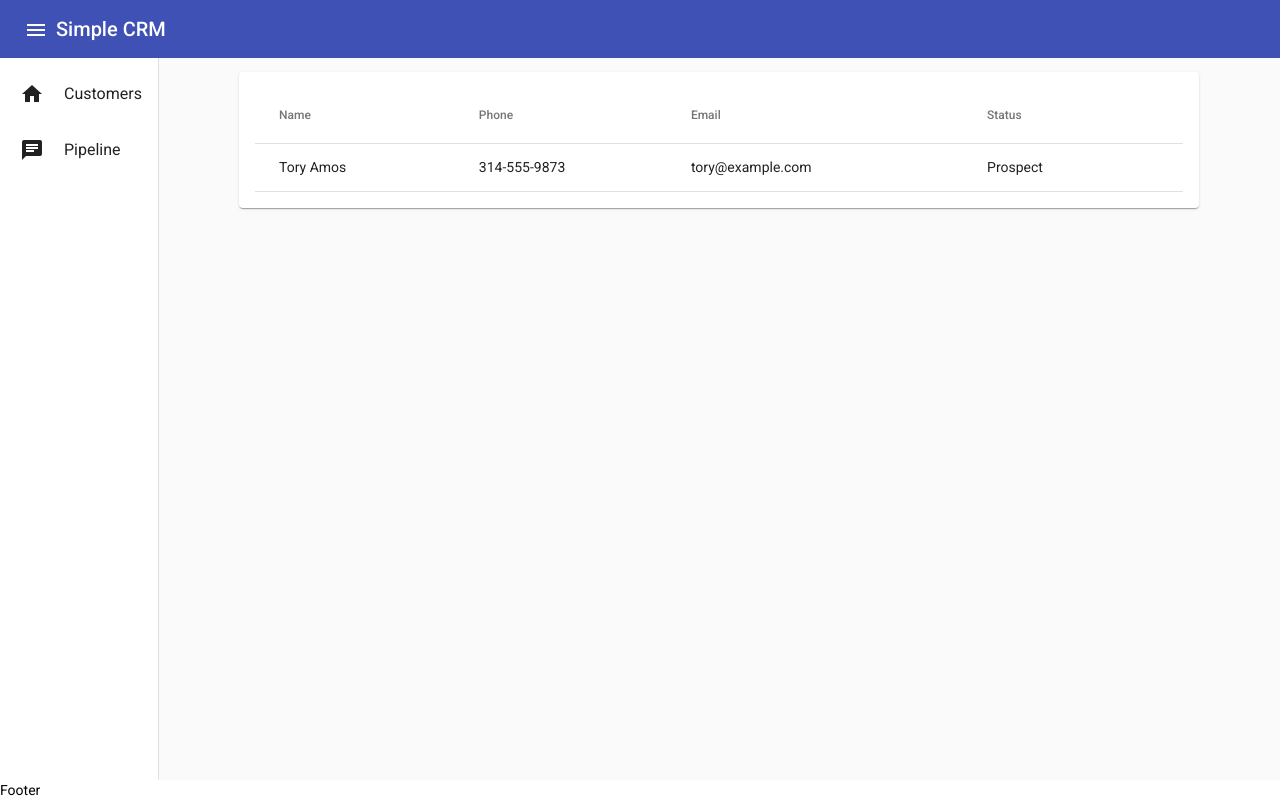
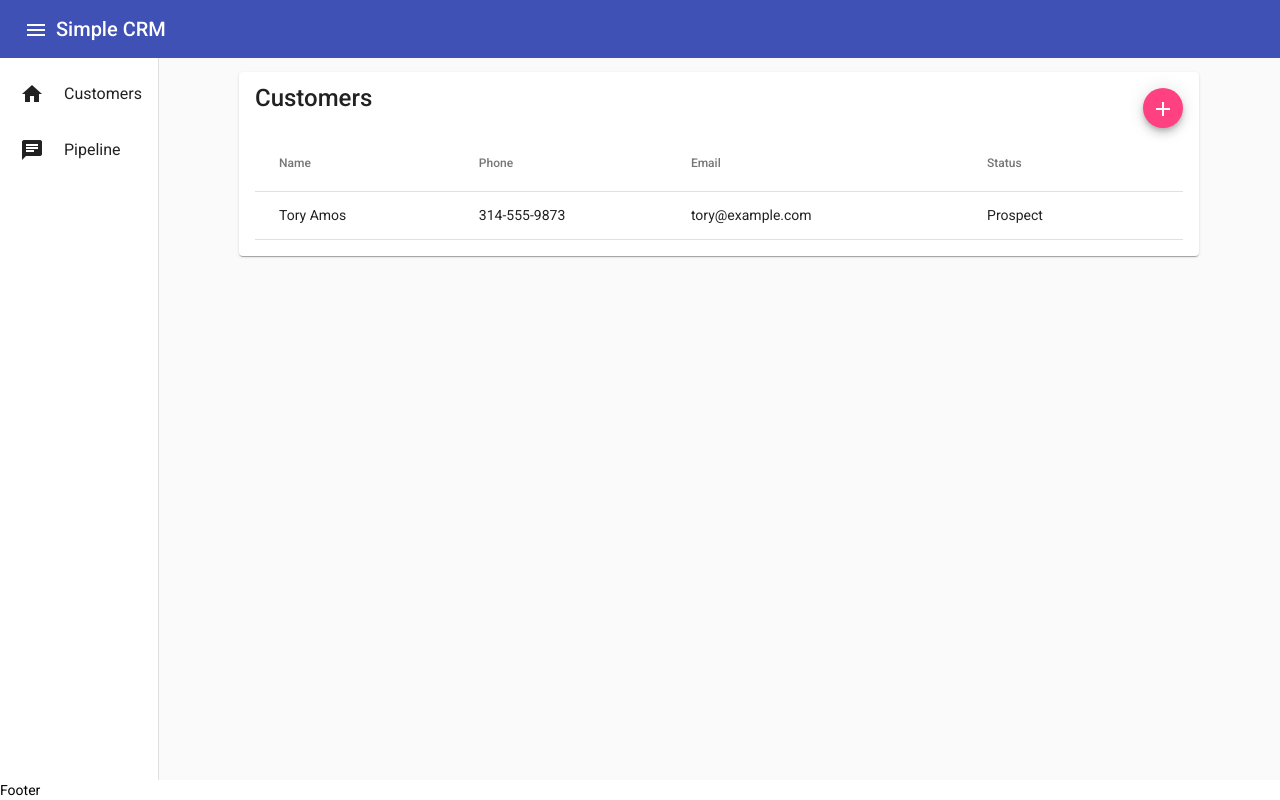
Before and after one commit to NexulAcademy/aspnet-core-fundamentals-v3, an Angular app in the folder SimpleCrm/simple-crm-cli/: page /customers in a window 1280 px wide. Built offline with nearby package versions, Linux system fonts and the light colour scheme.

Commit message:
58: basic dialog structure added to the add customer dialog

```diff
--- a/SimpleCrm/simple-crm-cli/package.json
+++ b/SimpleCrm/simple-crm-cli/package.json
@@ -16,6 +16,7 @@
     "@angular/common": "~10.1.6",
     "@angular/compiler": "~10.1.6",
     "@angular/core": "~10.1.6",
+    "@angular/flex-layout": "^10.0.0-beta.32",
     "@angular/forms": "~10.1.6",
     "@angular/material": "^10.2.5",
     "@angular/platform-browser": "~10.1.6",
--- /dev/null
+++ b/SimpleCrm/simple-crm-cli/src/app/customer/customer-create-dialog/customer-create-dialog.component.html
@@ -0,0 +1,9 @@
+<mat-dialog-content>
+  <p>
+    customer-create-dialog-works
+  </p>
+</mat-dialog-content>
+<mat-dialog-actions>
+  <button mat-button (click)="cancel()">Cancel</button>
+  <button mat-raised-button (click)="save()" color="accent">Save</button>
+</mat-dialog-actions>
--- /dev/null
+++ b/SimpleCrm/simple-crm-cli/src/app/customer/customer-create-dialog/customer-create-dialog.component.ts
@@ -0,0 +1,31 @@
+import { Component, Inject, OnInit } from '@angular/core';
+import { MatDialogRef, MAT_DIALOG_DATA } from '@angular/material/dialog';
+import { Customer } from '../customer.model';
+
+@Component({
+  selector: 'crm-customer-create-dialog',
+  templateUrl: './customer-create-dialog.component.html',
+  styleUrls: ['./customer-create-dialog.component.scss']
+})
+export class CustomerCreateDialogComponent implements OnInit {
+
+  constructor(
+    public dialogRef: MatDialogRef<CustomerCreateDialogComponent>,
+    @Inject(MAT_DIALOG_DATA) public data: Customer | null
+  ) { }
+
+  ngOnInit(): void {
+  }
+
+  cancel(): void {
+    // TODO: close this dialog
+    this.dialogRef.close();
+  }
+
+  save(): void {
+    // TODO: get form data and return to parent component
+    const customer = {};
+    this.dialogRef.close(customer);
+  }
+
+}
--- a/SimpleCrm/simple-crm-cli/src/app/customer/customer-list-page/customer-list-page.component.html
+++ b/SimpleCrm/simple-crm-cli/src/app/customer/customer-list-page/customer-list-page.component.html
@@ -1,5 +1,12 @@
 <div class="content-column">
   <mat-card>
+    <mat-card-title fxLayout>
+      <span>Customers</span>
+      <span fxFlex> </span>
+      <button class="addButton" mat-mini-fab (click)="addCustomer()">
+        <mat-icon aria-label="Add Customer">add</mat-icon>
+      </button>
+    </mat-card-title>
     <table mat-table [dataSource]="customers$">
       <ng-container matColumnDef="name">
         <th mat-header-cell *matHeaderCellDef> Name </th>
--- a/SimpleCrm/simple-crm-cli/src/app/customer/customer-list-page/customer-list-page.component.ts
+++ b/SimpleCrm/simple-crm-cli/src/app/customer/customer-list-page/customer-list-page.component.ts
@@ -1,8 +1,9 @@
 import { Component, OnInit } from '@angular/core';
 import { Customer } from '../customer.model';
-import { MatTableDataSource } from '@angular/material/table';
+import { MatDialog } from '@angular/material/dialog';
 import { CustomerService } from '../customer.service';
 import { Observable } from 'rxjs';
+import { CustomerCreateDialogComponent } from '../customer-create-dialog/customer-create-dialog.component';
 
 @Component({
   selector: 'crm-customer-list-page',
@@ -13,10 +14,20 @@
   customers$: Observable<Customer[]>;
   displayColumns = ['name', 'phone', 'email', 'status'];
 
-  constructor(private customerService: CustomerService) {
+  constructor(
+    private customerService: CustomerService,
+    public dialog: MatDialog
+  ) {
     this.customers$ = this.customerService.search('');
   }
 
   ngOnInit(): void {
   }
+
+  addCustomer(): void {
+    const dialogRef = this.dialog.open(CustomerCreateDialogComponent, {
+      width: '250px',
+      data: null
+    });
+  }
 }
```
Also changed, not shown: SimpleCrm/simple-crm-cli/src/app/customer/customer.module.ts (+10 -1 lines), SimpleCrm/simple-crm-cli/src/app/customer/customer-create-dialog/customer-create-dialog.component.scss (added), 1 other file (tests, documents, lock files or other folders).
